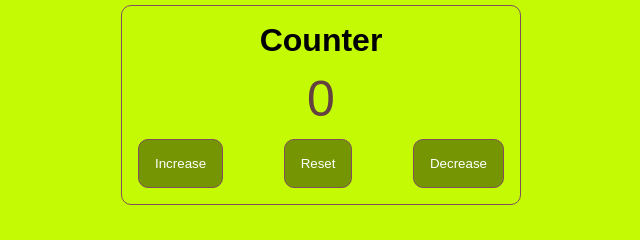
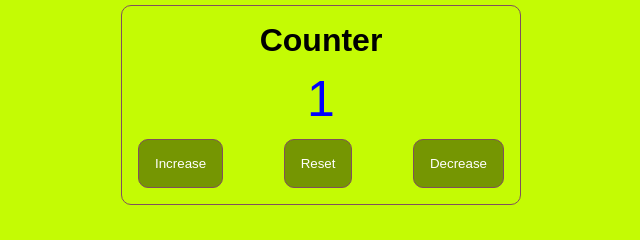
Before and after one commit to harsh-sharma-99/javascript-components, a plain HTML site: page Counter/index.html in a window 1280 px wide. Both pictures are taken after a click on the button "Increase". Shown: the part 295-535 px from the top of the page, 319-959 px from the left. Drawn offline with Linux system fonts and the light colour scheme.

Commit message:
added js function for logic

```diff
--- a/Counter/index.css
+++ b/Counter/index.css
@@ -15,7 +15,7 @@ body {
 
 span{
     font-size:50px;
-    color:#644141
+    color:gray
 }
 
 .container{
--- a/Counter/index.js
+++ b/Counter/index.js
@@ -0,0 +1,36 @@
+//button and counter text
+
+const counter = document.querySelector("#counter");
+const btns = document.querySelectorAll(".btn");
+
+let count = 0 ;
+btns.forEach((btn) => {
+    btn.addEventListener("click", (e) =>{
+
+        const styles = e.currentTarget.classList;
+
+        if(styles.contains("increase")){
+            count++;
+        }
+
+        if(styles.contains("decrease")){
+            count--;
+        }
+
+        if(styles.contains("reset")){
+            count = 0;
+        }
+        if(count === 0){
+            counter.style.color = "gray";
+        }
+
+        if(count > 0 ){
+            counter.style.color = "blue";
+        }
+
+        if(count < 0 ){
+            counter.style.color = "red";
+        }
+       counter.textContent = count;
+    })
+})
```
